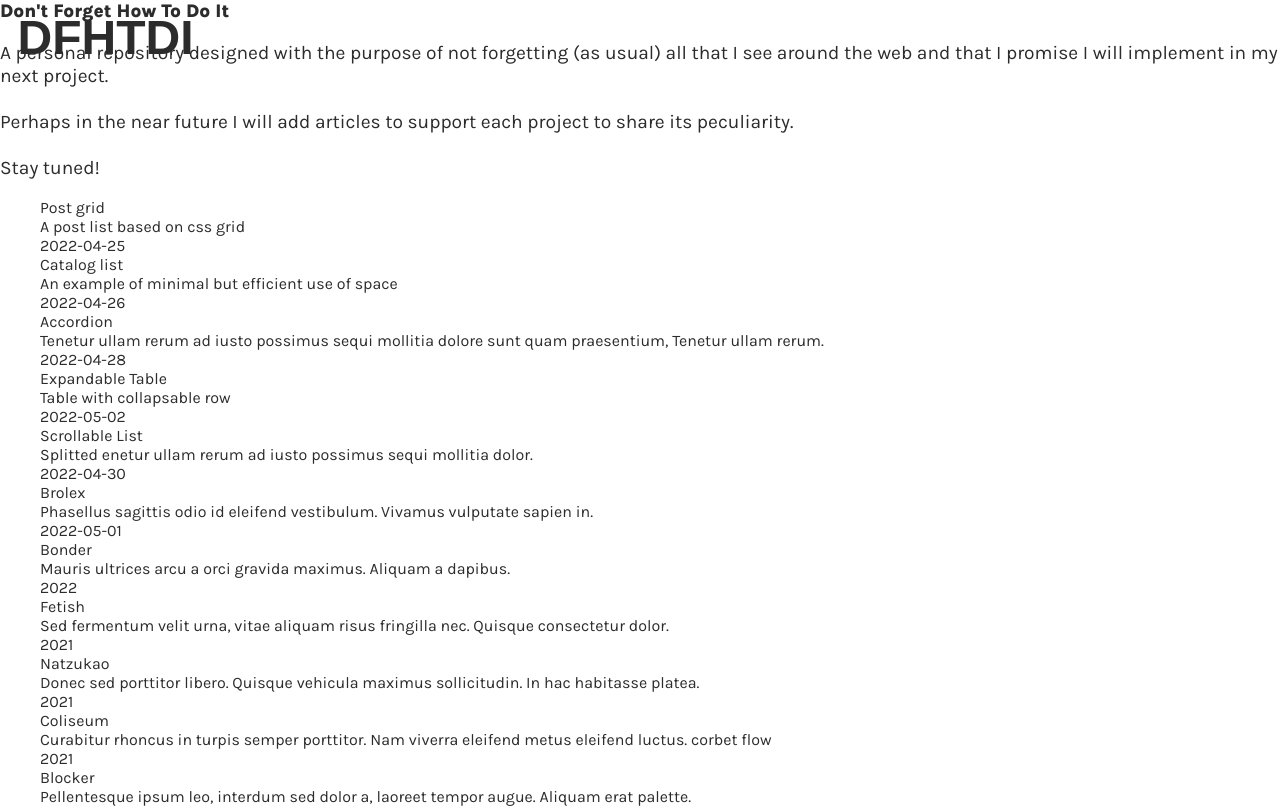
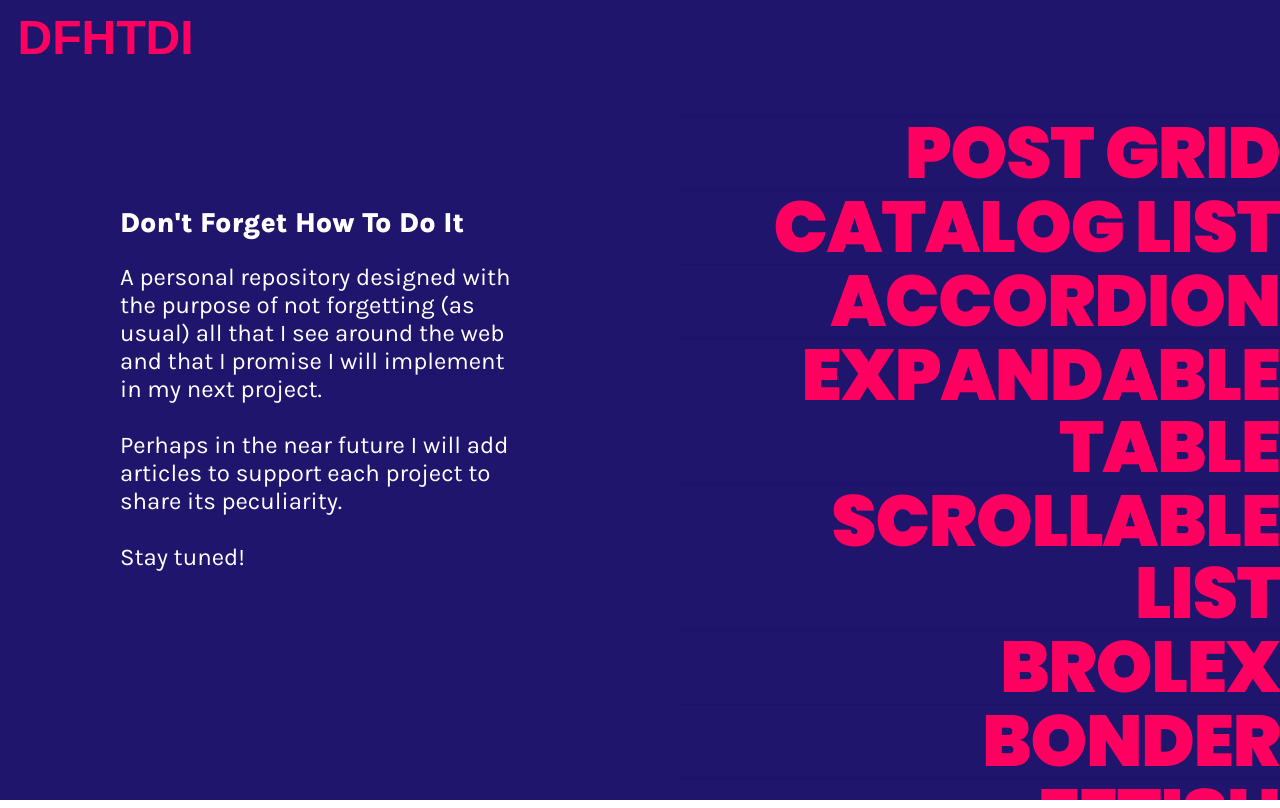
Before and after one commit to devbewill/purple-repo, a Next.js app: page / in a window 1280 px wide. Shown: the top 808 px of the page. Built offline with nearby package versions, Linux system fonts and the light colour scheme; a web font is replaced by a local one.

Commit message:
working on

```diff
--- a/pages/components/commons.js
+++ b/pages/components/commons.js
@@ -24,6 +24,7 @@ export const Logo = styled.div`
   font-weight: 900;
   text-transform: uppercase;
   cursor: pointer;
+  color: #ff0060;
 `;
 
 // Typo block
--- a/pages/components/home/project.js
+++ b/pages/components/home/project.js
@@ -1,31 +1,67 @@
 import Link from "next/link";
+import styled from "styled-components";
 import * as S from "../commons";
 
 const Project = ({ title, description, link, tags, date }) => {
   return (
-    <li>
+    <StyledItem>
       <Link
         href={{
           pathname: link,
           query: { title, description },
         }}
       >
-        <a>
-          <div>
+        <a className="SC">
+          <>
             {tags.map((tag, key) => {
               return <div className={tag} key={key}></div>;
             })}
-          </div>
+          </>
 
           <div>
-            <div>{title}</div>
-            <div>{description}</div>
+            <div className="title">{title}</div>
+            {/* <div>{description}</div> */}
           </div>
-          <div>{date}</div>
+          {/* <div>{date}</div> */}
         </a>
       </Link>
-    </li>
+    </StyledItem>
   );
 };
 
+const StyledItem = styled.li`
+  width: 100%;
+  padding: 0;
+  border-top: 1px solid rgba(0, 0, 0, 0.1);
+  transition: all 0.5s ease;
+
+  .SC {
+    display: block;
+    font-size: 1.8rem;
+    text-transform: uppercase;
+    font-family: "Poppins";
+    font-weight: 800;
+    letter-spacing: -1px;
+    text-align: right;
+  }
+
+  .title {
+    line-height: 1;
+    padding: 0;
+    color: #ff0061;
+    transition: all 0.3s linear;
+    display: inline-block;
+
+    &:hover {
+      background: yellow;
+      color: #20156d;
+      padding: 0.3em 0;
+    }
+
+    @media (min-width: 40rem) {
+      font-size: 4.5rem;
+    }
+  }
+`;
+
 export default Project;
--- a/pages/scrollableList.js
+++ b/pages/scrollableList.js
@@ -1,7 +1,7 @@
 import Link from "next/link";
 import { useRouter } from "next/router";
 import { project } from "./data";
-import Project from "./components/scrollableList/scrollableList";
+import ScrollableList from "./components/scrollableList/scrollableList";
 import styled from "styled-components";
 import * as S from "./components/commons";
 
@@ -40,7 +40,7 @@ export default function Home() {
           <ul>
             {project.map((item, index) => {
               return (
-                <Project
+                <ScrollableList
                   key={index}
                   idx={index}
                   title={item.title}
@@ -51,7 +51,7 @@ export default function Home() {
                   location={item.location}
                   tags={item.tag}
                   date={item.date}
-                ></Project>
+                ></ScrollableList>
               );
             })}
           </ul>
--- a/styles/home.scss
+++ b/styles/home.scss
@@ -1,5 +1,32 @@
 .home {
-  p {
-    font-size: 1.2rem;
+  width: 100vw;
+  display: flex;
+  flex-direction: column;
+  background: #20156d;
+  @media (min-width: 40rem) {
+    flex-direction: row;
   }
 }
+
+.info {
+  display: flex;
+  color: #fff;
+  font-size: 1.5rem;
+  padding: 5em 0.4em 0 0.4em;
+
+  @media (min-width: 40rem) {
+    min-width: 50vw;
+    padding: 0 5em;
+    align-items: center;
+  }
+}
+
+.list {
+  min-width: 50vw;
+  padding-top: 100px;
+
+  @media (min-width: 40rem) {
+    max-height: 100vh;
+    overflow-y: scroll;
+  }
+}
```
